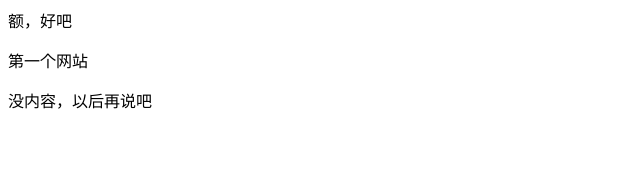
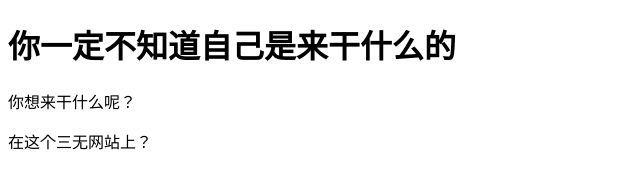
Before and after one commit to 16jie/16jie.github.io, a plain HTML site: page index.html in a window 1280 px wide. Shown: the whole page, without its empty margins (0-640 px from the left). Drawn offline with Linux system fonts and the light colour scheme.

Commit message:
Update index.html

```diff
--- a/index.html
+++ b/index.html
@@ -1 +1,15 @@
-<p>额，好吧</p> <p>第一个网站</p> <p>没内容，以后再说吧
+<!DOCTYPE html>
+<html>
+<head>
+<meta charset="utf-8">
+<title>一个没卵用的网站</title>
+</head>
+<body>
+
+<h1>你一定不知道自己是来干什么的</h1>
+
+<p>你想来干什么呢？</p>
+<p>在这个三无网站上？</p>
+
+</body>
+</html>
```
